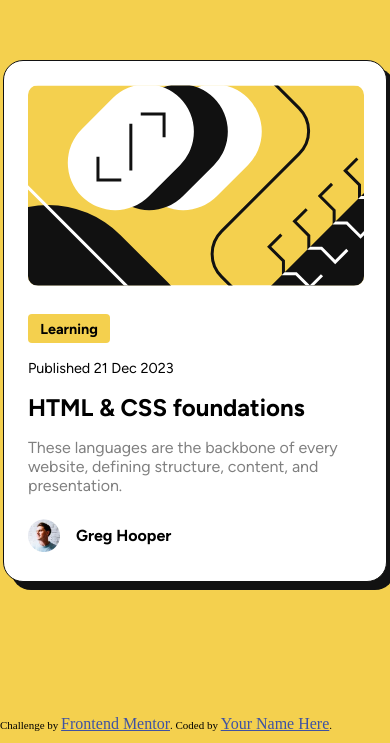
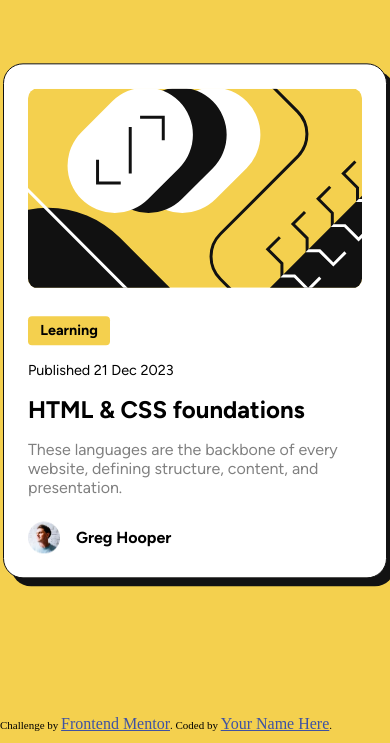
Before and after one commit to MaxCodeCraft/blog-card, a plain HTML site: page index.html in a window 390 px wide. Shown: the part 101-844 px from the top of the page. Drawn offline with Linux system fonts and the light colour scheme.

Commit message:
made responsive

```diff
--- a/style.css
+++ b/style.css
@@ -31,9 +31,9 @@ body {
 .container {
     display: flex;
     flex-direction: column;
-    flex-wrap: wrap;
+    width: 100%;
     max-width: 384px;
-    height: 522px;
+    height: auto;
     margin: auto;
     position: absolute;
     top: 50%;
@@ -59,6 +59,8 @@ body {
 
 .main-img > img {
     border-radius: 10px;
+    width: 100%;
+    max-width: 336px;
 }
 
 .content {
@@ -95,7 +97,7 @@ h1 {
 }
 
 .author {
-    padding: 0 1.5rem;
+    padding: 0 1.5rem 1.5rem;
     display: flex;
     align-items: center;
 }
```
